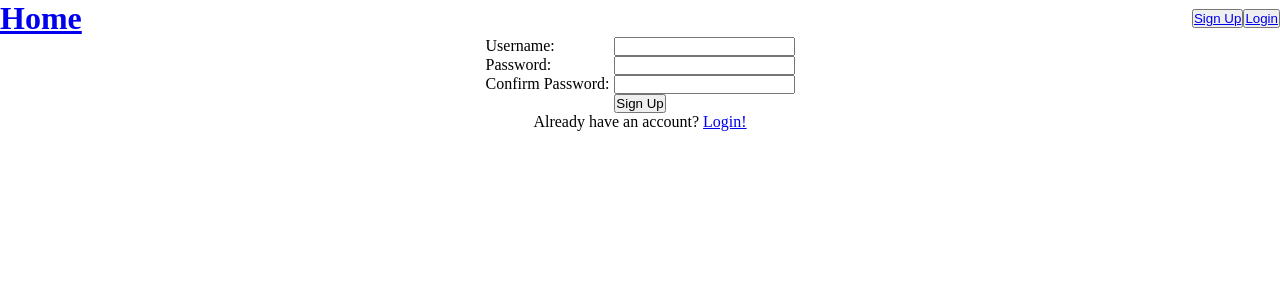
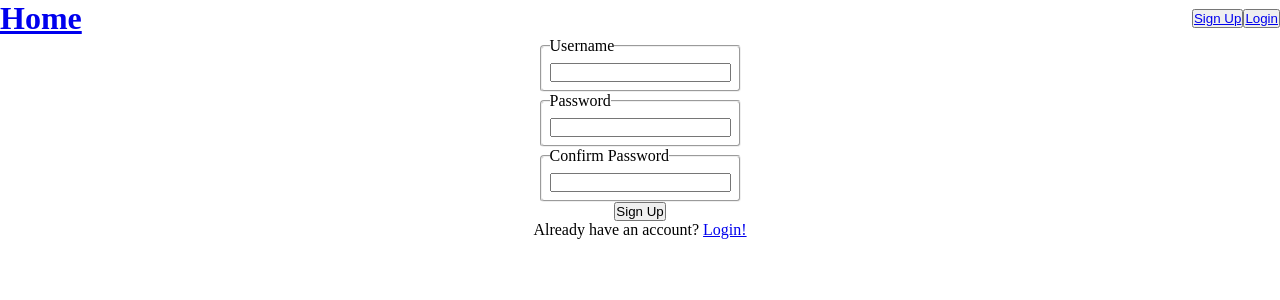
Before and after one commit to Oraiyon/messaging_app_clone, a React (Vite) app: page /signup in a window 1280 px wide. Shown: the top 300 px of the page. Built offline with nearby package versions, Linux system fonts and the light colour scheme.

Commit message:
Styled <SignUp /> & <Login />

```diff
--- a/src/client/components/Login.jsx
+++ b/src/client/components/Login.jsx
@@ -8,10 +8,16 @@ const Login = () => {
       <Header />
       <form method="post" className={styles.login_form}>
         <div className={styles.form_container}>
-          <label htmlFor="username">Username:</label>
-          <input type="text" name="username" id="username" />
-          <label htmlFor="password">Password:</label>
-          <input type="password" name="password" id="password" />
+          <fieldset>
+            <legend>Username</legend>
+            <label htmlFor="username">Username</label>
+            <input type="text" name="username" id="username" />
+          </fieldset>
+          <fieldset>
+            <legend>Password</legend>
+            <label htmlFor="password">Password</label>
+            <input type="password" name="password" id="password" />
+          </fieldset>
         </div>
         <button>Login</button>
         <p>
--- a/src/client/components/Signup.jsx
+++ b/src/client/components/Signup.jsx
@@ -8,12 +8,21 @@ const SignUp = () => {
       <Header />
       <form method="post" className={styles.signup_form}>
         <div className={styles.form_container}>
-          <label htmlFor="username">Username:</label>
-          <input type="text" name="username" id="username" />
-          <label htmlFor="password">Password:</label>
-          <input type="password" name="password" id="password" />
-          <label htmlFor="confirmPassword">Confirm Password:</label>
-          <input type="password" name="confirmPassword" id="confirmPassword" />
+          <fieldset>
+            <legend>Username</legend>
+            <label htmlFor="username">Username</label>
+            <input type="text" name="username" id="username" />
+          </fieldset>
+          <fieldset>
+            <legend>Password</legend>
+            <label htmlFor="password">Password</label>
+            <input type="password" name="password" id="password" />
+          </fieldset>
+          <fieldset>
+            <legend>Confirm Password</legend>
+            <label htmlFor="confirmPassword">Confirm Password</label>
+            <input type="password" name="confirmPassword" id="confirmPassword" />
+          </fieldset>
         </div>
         <button>Sign Up</button>
         <p>
--- a/src/client/stylesheets/login.module.css
+++ b/src/client/stylesheets/login.module.css
@@ -6,9 +6,14 @@
 
 .form_container {
   display: grid;
-  grid-template-columns: max-content 1fr;
+  grid-template-columns: max-content;
 }
 
 .form_container label {
-  padding-right: 4px;
+  display: none;
 }
+
+.form_container fieldset {
+  padding: 8px;
+  border-radius: 4px;
+}
--- a/src/client/stylesheets/signup.module.css
+++ b/src/client/stylesheets/signup.module.css
@@ -6,9 +6,14 @@
 
 .form_container {
   display: grid;
-  grid-template-columns: max-content 1fr;
+  grid-template-columns: max-content;
 }
 
 .form_container label {
-  padding-right: 4px;
+  display: none;
 }
+
+.form_container fieldset {
+  padding: 8px;
+  border-radius: 4px;
+}
```
